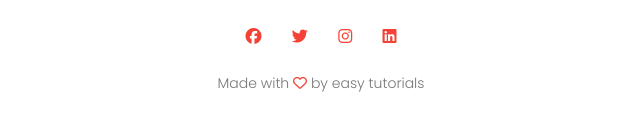
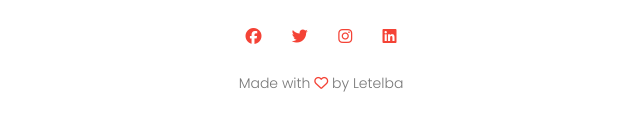
Before and after one commit to letelba/First-HTML-Website, a plain HTML site: page index.html in a window 1280 px wide. Shown: the part 4077-4207 px from the top of the page, 319-959 px from the left. Drawn offline with Linux system fonts and the light colour scheme.

Commit message:
Update index.html

```diff
--- a/index.html
+++ b/index.html
@@ -215,7 +215,7 @@
         <i class="fa-brands fa-instagram"></i>
         <i class="fa-brands fa-linkedin"></i>
       </div>
-      <p>Made with <i class="fa-regular fa-heart"></i> by easy tutorials</p>
+      <p>Made with <i class="fa-regular fa-heart"></i> by Letelba</p>
 
     </section>
 
```
